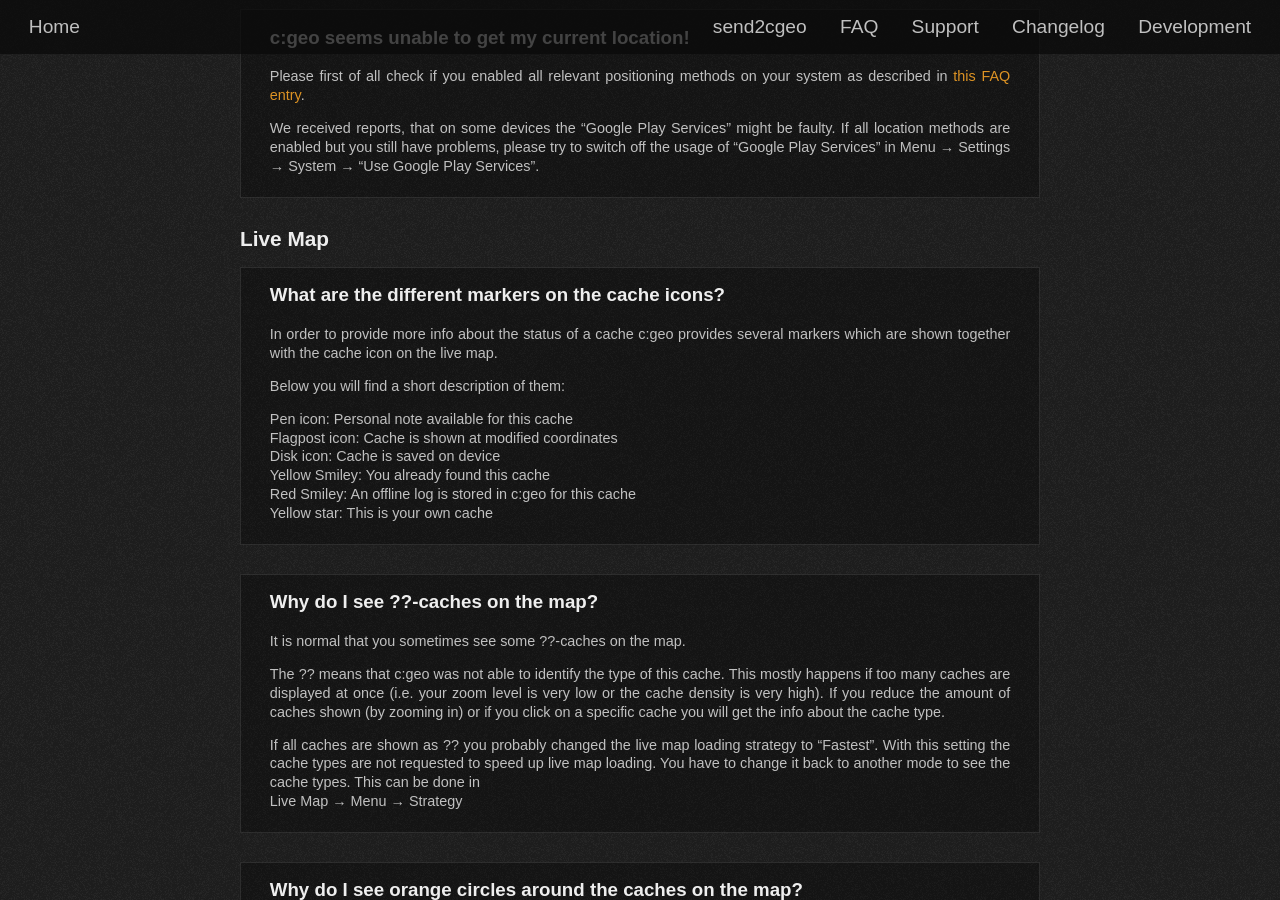
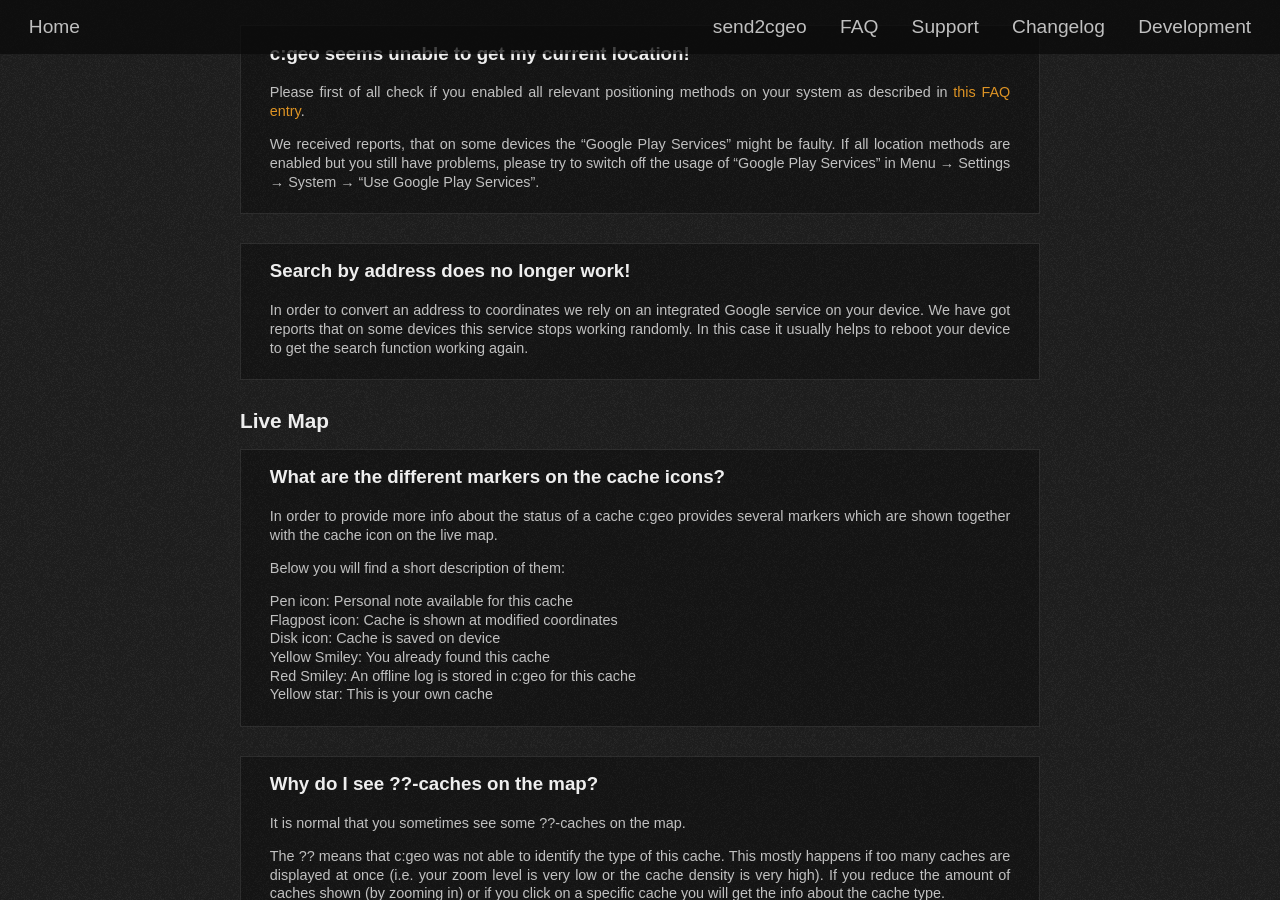
Before and after one commit to cgeo/cgeo.github.io, a Jekyll site: the page built from faq.html, in a window 1280 px wide and 900 px high, scrolled down 18298 px. Built offline with Jekyll 4.4.1, drawn with Linux system fonts in a browser that asks for light colours; some web fonts are replaced; some of the changed text lies outside the part shown.

Commit message:
FAQ: Add entry for non working search by address
The problem is known but was worked around in the past by using Mapquest as alternative. This workaround might now no longer work in all cases as we do now have restrictions in using Mapquest (monthly limit).

```diff
--- a/_data/faq.yml
+++ b/_data/faq.yml
@@ -674,6 +674,12 @@
           We received reports, that on some devices the "Google Play Services" might be faulty.
           If all location methods are enabled but you still have problems, please try to switch off the usage of "Google Play Services" in Menu → Settings → System → "Use Google Play Services".
 
+      - title: Search by address does no longer work!
+        id: address-search
+        content: |
+          In order to convert an address to coordinates we rely on an integrated Google service on your device.
+          We have got reports that on some devices this service stops working randomly. In this case it usually helps to reboot your device to get the search function working again.
+
 - title: Live Map
   items:
       - title: What are the different markers on the cache icons?
```
